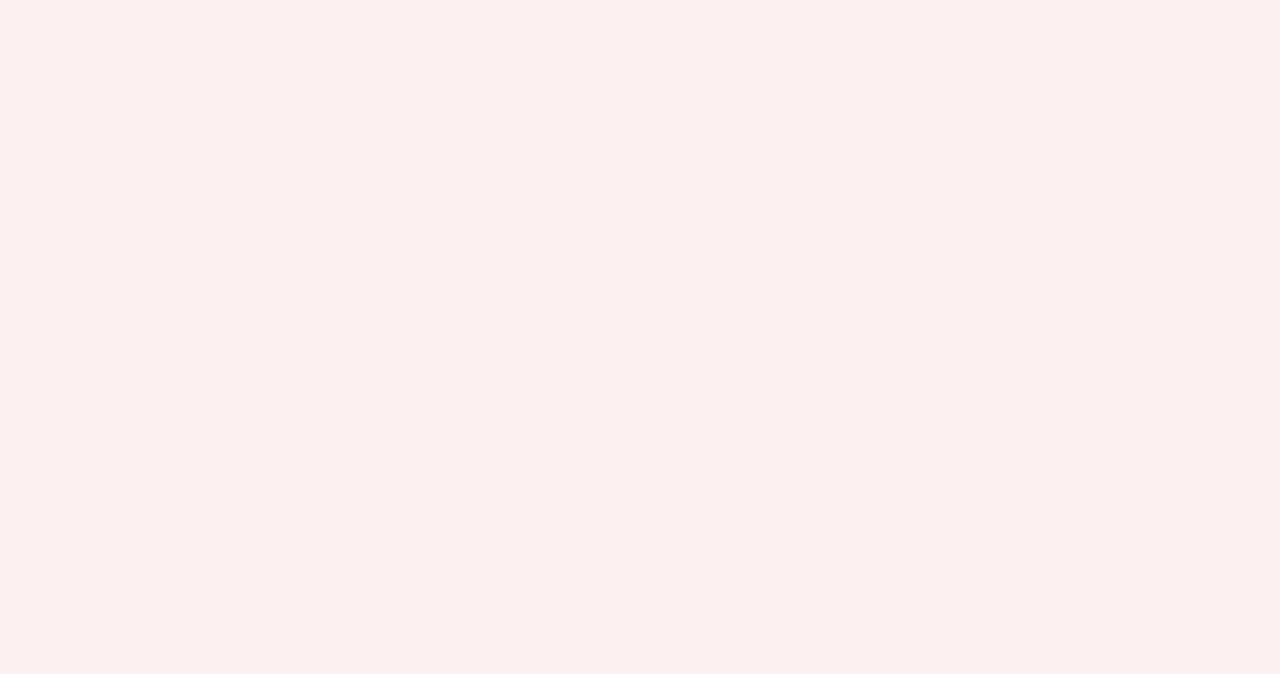
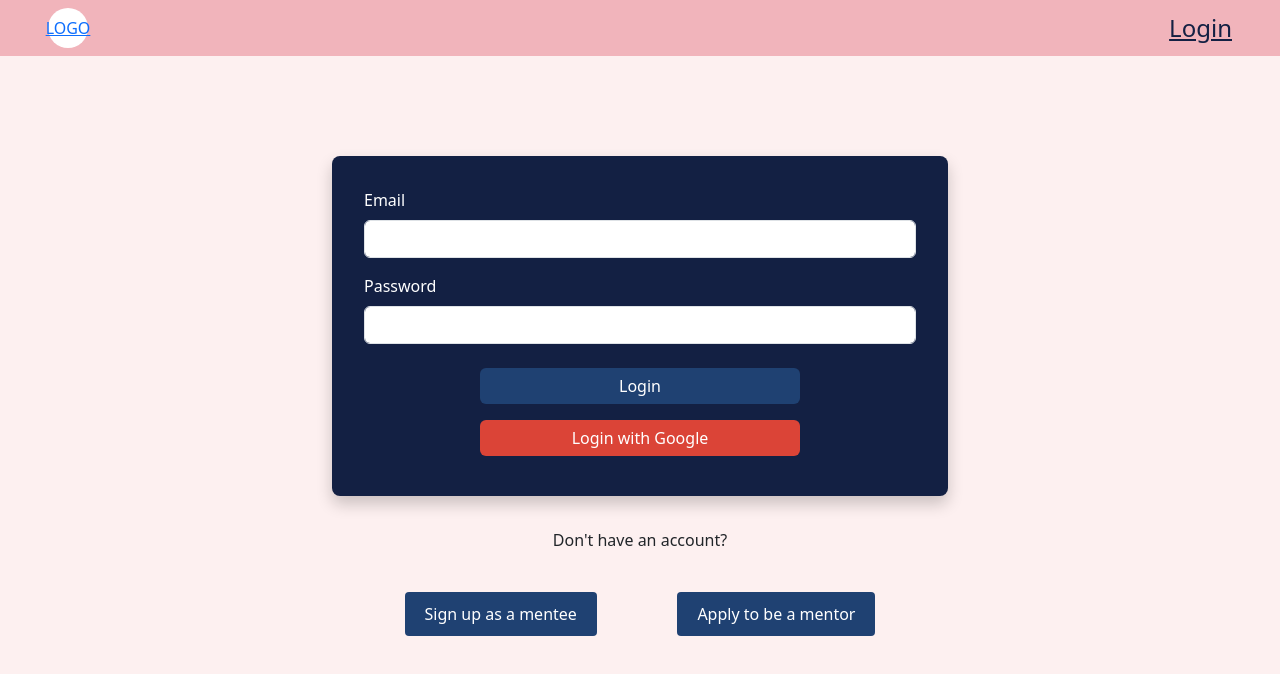
Before and after one commit to Mentorizon/mentorizon-client, a React (Create React App) app: page /login in a window 1280 px wide. Before the commit this address had no page. Shown: the top 674 px of the page. Built offline with nearby package versions, Linux system fonts and the light colour scheme.

Commit message:
Implement LogIn page

```diff
--- a/package.json
+++ b/package.json
@@ -6,10 +6,12 @@
     "@testing-library/jest-dom": "^5.17.0",
     "@testing-library/react": "^13.4.0",
     "@testing-library/user-event": "^13.5.0",
+    "bootstrap": "^5.3.2",
     "react": "^18.2.0",
     "react-dom": "^18.2.0",
     "react-router-dom": "^6.21.1",
     "react-scripts": "5.0.1",
+    "reactstrap": "^9.2.1",
     "web-vitals": "^2.1.4"
   },
   "scripts": {
--- a/src/App.css
+++ b/src/App.css
@@ -22,8 +22,8 @@
   font-family: 'Times New Roman', serif;
 }
 
-/* Navbar */
-.navbar {
+/* AppNavbar */
+.appNavbar {
   position: fixed;
   top: 0;
   width: 100%;
@@ -35,7 +35,7 @@
   padding: 0.5rem 1rem;
 }
 
-.navbar .logo {
+.appNavbar .logo {
   border-radius: 50%;
   background-color: white;
   width: 2.5rem;
@@ -46,13 +46,94 @@
   margin-left: 2rem;
 }
 
-.navbar .login {
+.appNavbar .login {
   cursor: pointer;
   margin-right: 2rem;
   color: var(--deep-sky-blue);
   font-size: 3vh;
 }
 
-.navbar .login:hover {
+.appNavbar .login:hover {
   color: var(--royal-blue);
 }
+
+ /*LogIn */
+.loginPage {
+  background-color: var(--pale-rose);
+  min-height: 100vh;
+  display: flex;
+  justify-content: center;
+  align-items: center;
+}
+
+.loginFormContainer {
+  width: 40rem !important;
+}
+
+.loginForm {
+  padding: 2rem !important;
+  box-shadow: 0 8px 16px 0 rgba(0, 0, 0, 0.2);
+  background-color: var(--deep-sky-blue);
+  color: var(--text-color-light);
+  border-radius: 8px;
+}
+
+.buttonGroup {
+  display: flex;
+  justify-content: center;
+  flex-direction: column; /* Stack the buttons vertically */
+  align-items: center;
+}
+
+.buttonGroup .btn-custom {
+  margin: 0.5rem 0; /* This adds space above and below each button */
+  background-color: var(--royal-blue);
+  color: var(--text-color-light);
+  border: none; /* Remove border */
+  width: 20rem !important;
+}
+
+.buttonGroup .btn-google {
+  background-color: #DB4437;
+}
+
+.accountOptions {
+  text-align: center; /* Center the "Don't have an account?" text */
+  margin-top: 0.5rem; /* Space from the form above */
+}
+
+.noAccount {
+  margin: 2rem; /* Space between the "Don't have an account?" text and the buttons below */
+}
+
+.options {
+  display: flex;
+  justify-content: space-evenly; /* This will space out the two buttons evenly */
+}
+
+.optionButton, .linkButton {
+  padding: 0.625rem 1.25rem;
+  margin: 0.5rem; /* Space between buttons */
+  border: none;
+  border-radius: 0.25rem; /* Rounded corners */
+  background-color: var(--royal-blue);
+  color: var(--text-color-light);
+  text-align: center; /* Center the text */
+  display: inline-block; /* Make the link behave like a button */
+  text-decoration: none; /* Remove underline from links */
+  cursor: pointer; /* Change cursor to indicate clickable */
+  font-size: 1rem;
+}
+
+/* Hover effect */
+.linkButton:hover, .optionButton:hover {
+  background-color: #0056b3;
+  text-decoration: none;
+}
+
+@media (max-width: 48em) {
+  .optionButton, .linkButton {
+    padding: 0.5rem 1rem; /* Slightly smaller padding on smaller screens */
+    font-size: 0.9rem; /* Slightly smaller font size on smaller screens */
+  }
+}
--- a/src/App.js
+++ b/src/App.js
@@ -1,12 +1,17 @@
 import './App.css';
 import { BrowserRouter as Router, Route, Routes } from 'react-router-dom';
+import {useState} from "react";
 import Home from "./pages/Home.tsx";
+import LogIn from "./pages/LogIn";
 
 function App() {
+    const [loggedIn, setLoggedIn] = useState(false)
+
     return (
         <Router>
             <Routes>
                 <Route exact path="/" element={<Home/>}></Route>
+                <Route exact path="/login" element={<LogIn/>}></Route>
             </Routes>
         </Router>
     );
--- a/src/components/common/AppNavbar.tsx
+++ b/src/components/common/AppNavbar.tsx
@@ -2,11 +2,13 @@ import { Link } from 'react-router-dom';
 
 const AppNavbar = () => {
     return (
-        <div className="navbar">
+        <div className="appNavbar">
             <Link to="/" className="logo">
                 LOGO {/* TODO: Replace with your logo */}
             </Link>
-            <div className="login">Login</div> {/* TODO: Add login handler */}
+            <Link to="/login" className="login">
+                Login {/* TODO: Add login handler */}
+            </Link>
         </div>
     )
 }
--- a/src/index.js
+++ b/src/index.js
@@ -3,6 +3,7 @@ import ReactDOM from 'react-dom/client';
 import './index.css';
 import App from './App';
 import reportWebVitals from './reportWebVitals';
+import 'bootstrap/dist/css/bootstrap.min.css';
 
 const root = ReactDOM.createRoot(document.getElementById('root'));
 root.render(
--- /dev/null
+++ b/src/pages/LogIn.tsx
@@ -0,0 +1,64 @@
+import '../App.css';
+import AppNavbar from "../components/common/AppNavbar";
+import { Button, Container, Form, FormGroup, Input, Label } from "reactstrap";
+import {useState} from "react";
+import { Link } from 'react-router-dom';
+
+const LogIn = () => {
+    const [email, setEmail] = useState("");
+    const [password, setPassword] = useState("");
+
+    return (
+        <div className="loginPage">
+            <AppNavbar/>
+            <Container className="loginFormContainer">
+                <Form className="loginForm">
+                    {/*TODO: onSubmit={handleSubmit}*/}
+                    <FormGroup>
+                        <Label for="email">Email</Label>
+                        <Input
+                            type="email"
+                            name="email"
+                            id="email"
+                            required
+                            value={email}
+                            onChange={(e) => setEmail(e.target.value)}
+                            autoComplete="email"
+                        />
+                    </FormGroup>
+
+                    <FormGroup>
+                        <Label for="password">Password</Label>
+                        <Input
+                            type="password"
+                            name="password"
+                            id="password"
+                            required
+                            value={password}
+                            onChange={(e) => setPassword(e.target.value)}
+                            autoComplete="password"
+                        />
+                    </FormGroup>
+
+                    <div className="buttonGroup">
+                        <Button type="submit" className="btn-custom">Login</Button>
+                        <Button className="btn-custom btn-google">Login with Google</Button>
+                    </div>
+                </Form>
+                <div className="accountOptions">
+                    <div className="noAccount">Don't have an account?</div>
+                    <div className="options">
+                        <Link to="/signup-mentee" className="optionButton linkButton">
+                            Sign up as a mentee
+                        </Link>
+                        <Link to="/apply-mentor" className="optionButton linkButton">
+                            Apply to be a mentor
+                        </Link>
+                    </div>
+                </div>
+            </Container>
+        </div>
+    )
+}
+
+export default LogIn;
```
Also changed, not shown: 1 other file (tests, documents, lock files or other folders).
